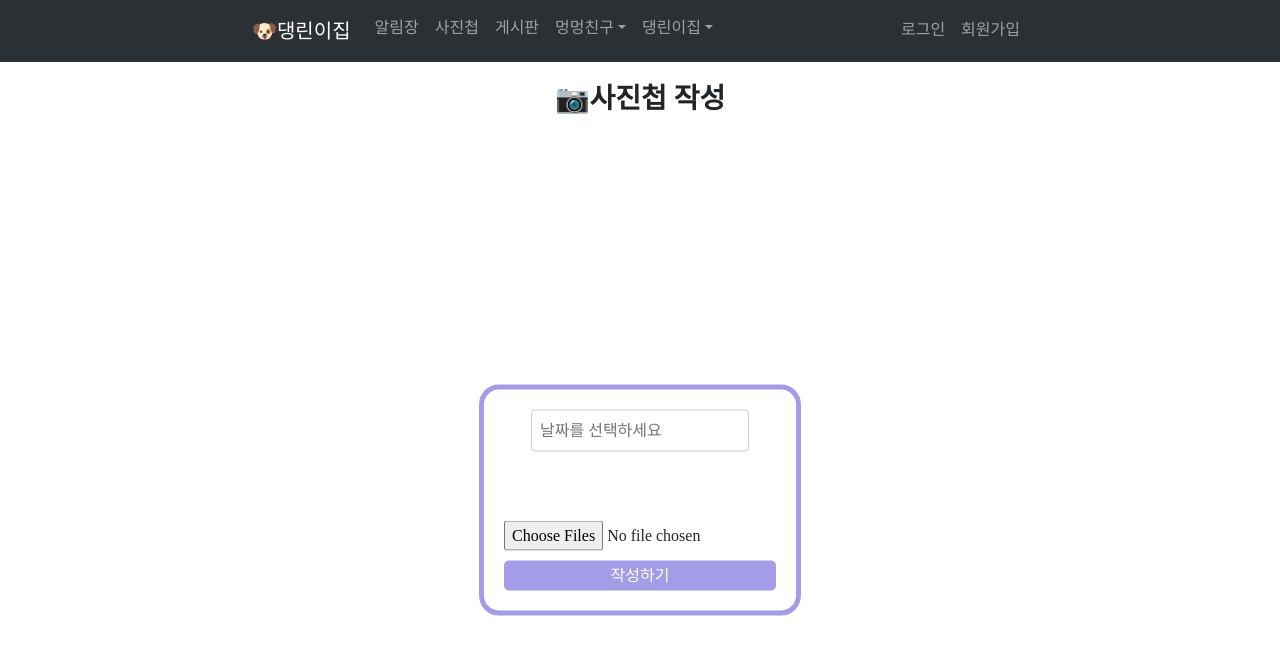
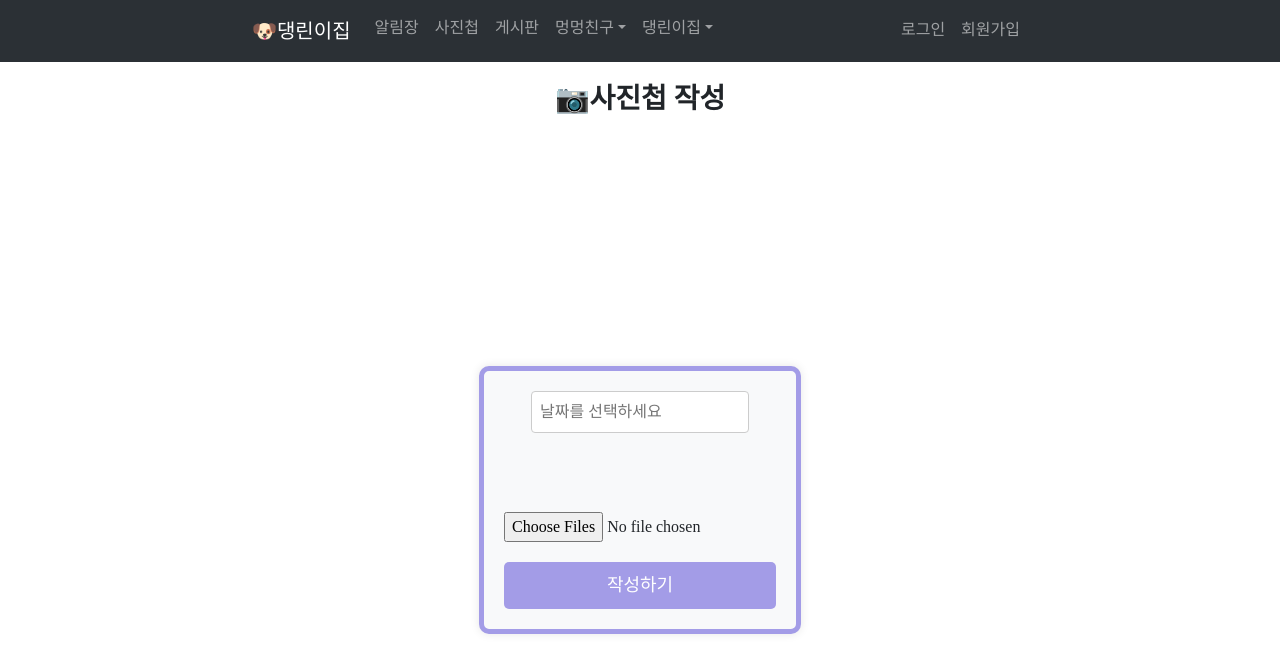
Before and after one commit to xooxpeak/React_Puppy, a React (Create React App) app: page /createGallery in a window 1280 px wide. Shown: the top 672 px of the page. Built offline with nearby package versions, Linux system fonts and the light colour scheme; a web font is replaced by a local one.

Commit message:
[Design] 사진첩 UI 수정

```diff
--- a/src/css/CreateGallery.css
+++ b/src/css/CreateGallery.css
@@ -47,3 +47,42 @@
   .react-datepicker__day--today {
     font-weight: bold;
   }
+
+  .CreateGallery-container {
+    text-align: center;
+    background-color: #f8f9fa;
+    padding: 20px;
+    border-radius: 10px;
+    box-shadow: 0 0 10px rgba(0, 0, 0, 0.1);
+}
+
+.CreateGallery-wrapper {
+  display: flex;
+  justify-content: center;
+  align-items: center;
+  min-height: calc(100vh - 60px);
+}
+
+.CreateGallery-container h3 {
+  margin-bottom: 20px;
+}
+
+.CreateGallery-container input[type="file"] {
+  display: block;
+  margin: 10px auto;
+}
+
+.CreateGallery-container button {
+  background-color: (163, 156, 231);
+  color: white;
+  padding: 10px 20px;
+  border: none;
+  border-radius: 5px;
+  font-size: 18px;
+  cursor: pointer;
+  height: auto;
+}
+
+.CreateGallery-container button:hover {
+  background-color: #f8d1dd;
+}
--- a/src/css/GalleryList.css
+++ b/src/css/GalleryList.css
@@ -1,4 +1,3 @@
-/* GalleryList.css */
 h3 {
     text-align: center;
     margin-top: 20px;
@@ -13,6 +12,10 @@ h3 {
     height: 21rem;
     margin-bottom: 20px;
     align-items: center;
+}
+
+.gallery-card {
+    margin: 10px; /* 카드 사이에 간격 추가 */
 }
 
 .card-img-top {
@@ -76,3 +79,26 @@ h3 {
 .btn-danger:hover {
     background-color: #c82333;
 }
+
+.pagination {
+    display: flex;
+    justify-content: center;
+    margin: 20px 0;
+}
+
+.page-item {
+    margin: 0 5px;
+}
+
+.page-link {
+    padding: 8px 16px;
+    border: 1px solid #ddd;
+    border-radius: 5px;
+    background-color: #fff;
+    cursor: pointer;
+    text-align: center;
+}
+
+.page-link:hover {
+    background-color: #f1f1f1;
+}
```
